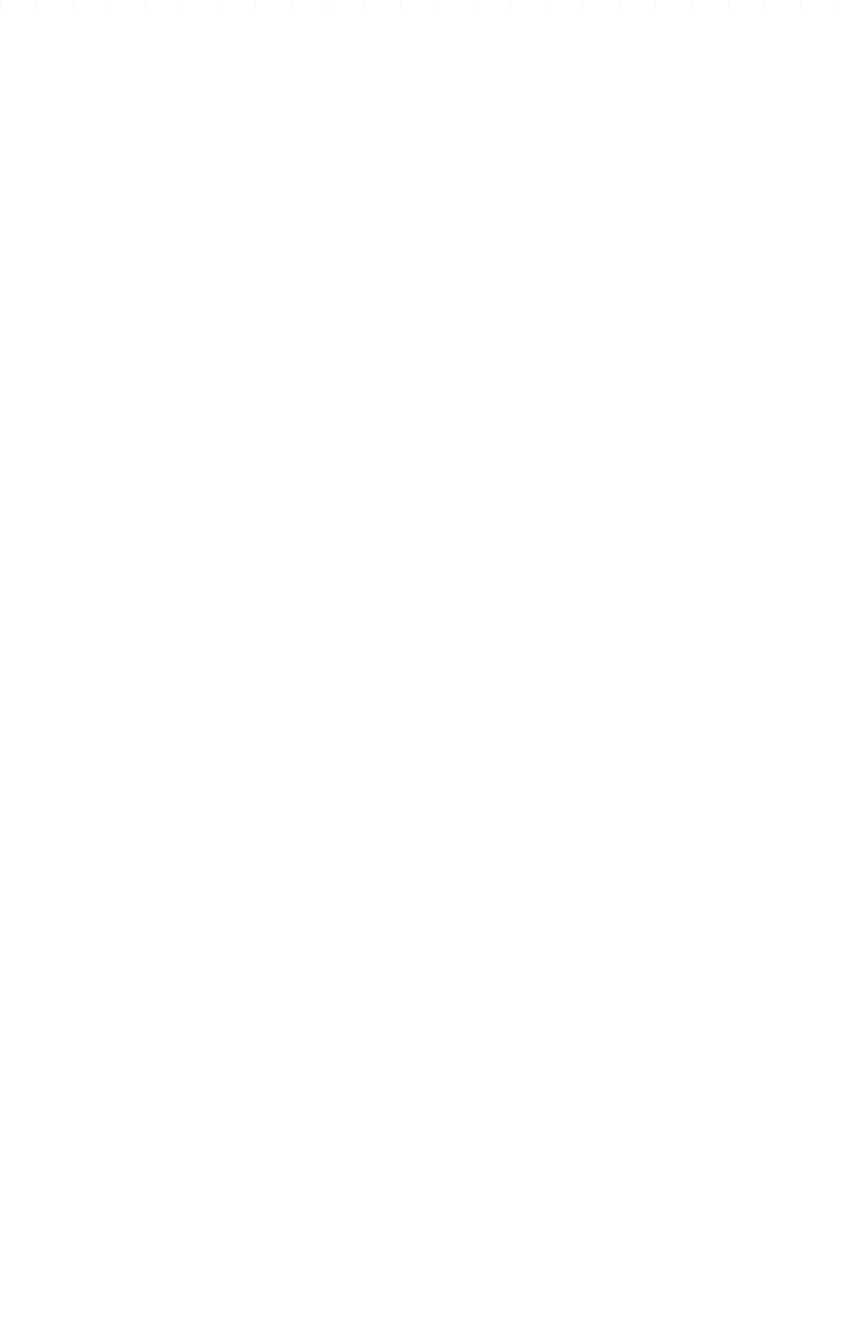
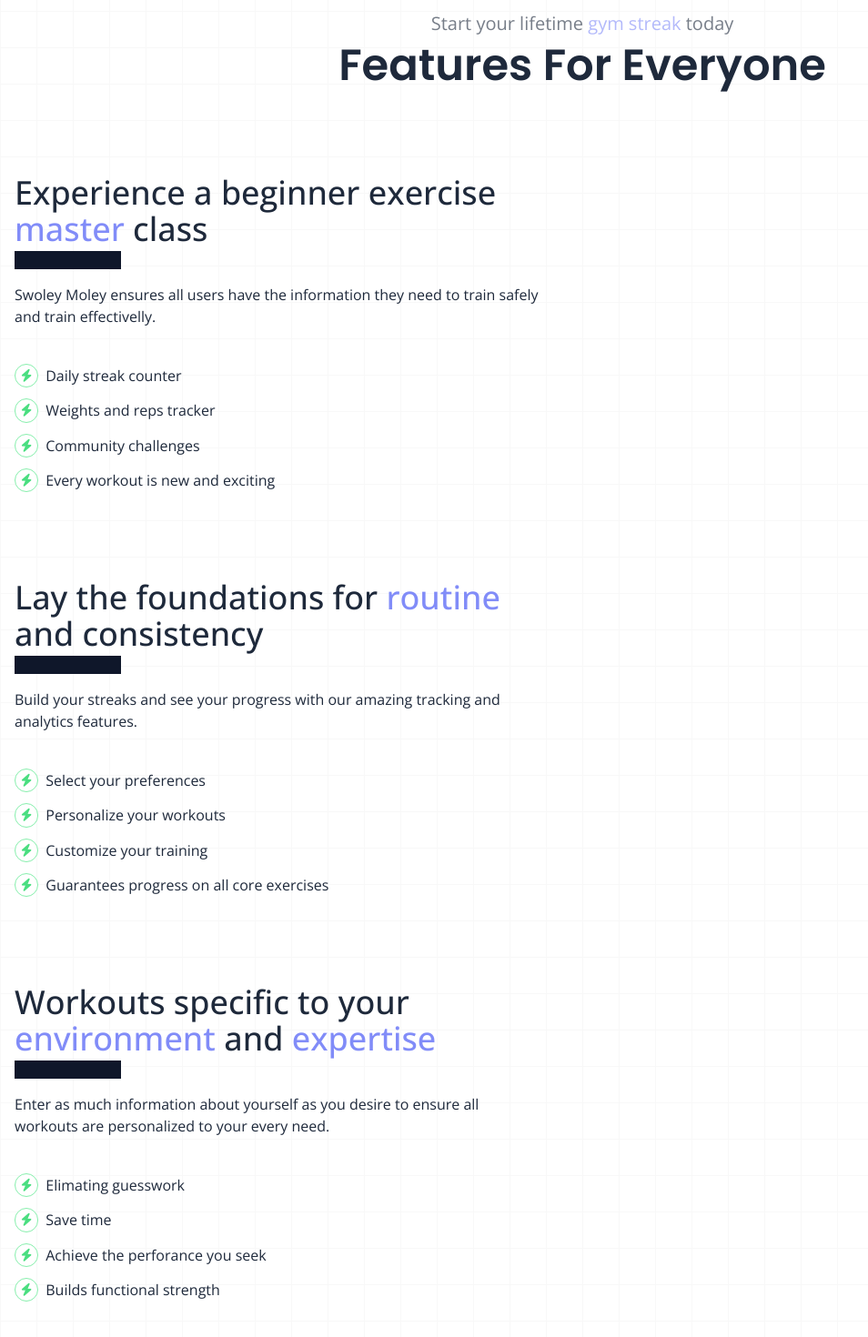
Before and after one commit to sudothai/landing-page, a SvelteKit app: page / in a window 1280 px wide. Shown: the part 788-2258 px from the top of the page at 91% size, without its empty margins (0-954 px from the left). Before the commit the page ends 800 px from the top, so only its background shows below. Built offline with nearby package versions, Linux system fonts and the light colour scheme.

Commit message:
wip features

```diff
--- a/src/components/Hero.svelte
+++ b/src/components/Hero.svelte
@@ -27,6 +27,7 @@
                         </div>
                 </div>
             {/each}
+            <p>500+</p>
         </div>
     </div>
 </SectionWrapper>
--- a/src/components/Product.svelte
+++ b/src/components/Product.svelte
@@ -1,7 +1,59 @@
 <script>
+    import ProductCard from "./ProductCard.svelte";
     import SectionWrapper from "./SectionWrapper.svelte";
+
+    let productFeatures = [
+        {
+            featureList: [
+                "Daily streak counter",
+                "Weights and reps tracker",
+                "Community challenges",
+                "Every workout is new and exciting",
+            ],
+            description: "Swoley Moley ensures all users have the information they need to train safely and train effectivelly.",
+            imgUrl: ""
+        },
+        {
+            featureList: [
+                "Select your preferences",
+                "Personalize your workouts",
+                "Customize your training",
+                "Guarantees progress on all core exercises",
+            ],
+            description: "Build your streaks and see your progress with our amazing tracking and analytics features.",
+            imgUrl: ""
+        },
+        {
+            featureList: [
+                "Elimating guesswork",
+                "Save time",
+                "Achieve the perforance you seek",
+                "Builds functional strength",
+            ],
+            description: "Enter as much information about yourself as you desire to ensure all workouts are personalized to your every need.",
+            imgUrl: ""
+        },
+    ]
 </script>
 
-<SectionWrapper id="product">
-    <Header />
+<SectionWrapper id="project">
+    <div class="flex flex-col gap-10 sm:gap-14 md:gap-24 flex-1 items-center justify-center pb-10 md:pb-14">
+        <div class="flex flex-col gap-2">
+            <p class="opacity-60 text-base sm:text-lg md:text-xl text-center">
+                Start your lifetime <span class="text-indigo-400">gym streak</span> today
+            </p>
+            <h3 class="text-4xl sm:text-5xl md:text6xl max-w-[1000px] mx-auto w-full font-semibold text-center">Features For Everyone</h3>
+        </div>
+            {#each productFeatures as productFeature, index}
+                <ProductCard {productFeature} {index}>
+                    {#if index === 0}
+                    Experience a beginner exercise <span class="text-indigo-400 font-medium">master</span> class
+                    {:else if index === 1}
+                    Lay the foundations for <span class="text-indigo-400 font-medium">routine</span><br/>and consistency
+                    {:else}
+                    Workouts specific to your <span class="text-indigo-400 font-medium">environment</span> and <span class="text-indigo-400 font-medium">expertise</span>
+                    {/if}
+                </ProductCard>
+            {/each}
+    </div>
 </SectionWrapper>
--- /dev/null
+++ b/src/components/ProductCard.svelte
@@ -0,0 +1,23 @@
+<script>
+    export let index;
+    export let productFeature;
+</script>
+
+<div class="grid grid-cols-1 md:grid-cols-2 gap-14 md:gap-14 lg:gap-20 relative text-base">
+    <div class="flex flex-col gap-8 md:gap-10">
+        <h4 class="text-2xl sm:text-3xl md:text-4xl max-w-[1000px] w-full font-medium relative after:absolute after:top-full after:left-0 after:w-1/5 after:h-5 after:mt-1 after:bg-slate-900 pr-10">
+            <slot />
+        </h4>
+        <p>{productFeature.description}</p>
+        <div class="flex flex-col gap-3">
+            {#each productFeature.featureList as listItem}
+                <div class="flex gap-2 items-center">
+                    <div class="grid place-items-center px-1.5 text-xs sm:text-sm aspect-square rounded-full border-[1.5px] bg-white border-solid border-green-300">
+                        <i class="fa-solid fa-bolt text-green-400"></i>
+                    </div>
+                    <p>{listItem}</p>
+                </div>
+            {/each}
+        </div>
+    </div>
+</div>
--- a/src/routes/+page.svelte
+++ b/src/routes/+page.svelte
@@ -1,7 +1,9 @@
 <script>
     import Hero from "../components/Hero.svelte";
+    import Product from "../components/Product.svelte";
 </script>
 
 <main class="flex flex-col">
     <Hero />
+    <Product />
 </main>
```
